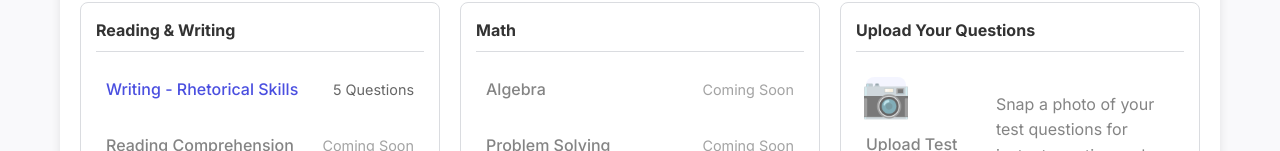
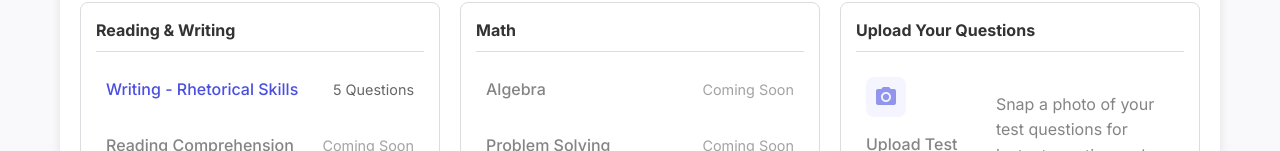
Before and after one commit to maxHolsch/TestBear, a React (Create React App) app: page / in a window 1280 px wide. Both pictures are taken after typing "name@example.com", "Sample123" into the empty fields and a click on the button "Log In". Shown: the part 649-800 px from the top of the page. Built offline with nearby package versions, Linux system fonts and the light colour scheme.

Commit message:
added camera upload3

```diff
--- a/src/pages/DashboardPage.tsx
+++ b/src/pages/DashboardPage.tsx
@@ -127,11 +127,20 @@ const DashboardPage: React.FC = () => {
                     <div className="module-sections">
                       <div className="module-section disabled">
                         <div className="upload-section-content">
-                          <div className="feature-icon camera-icon">📷</div>
-                          <span className="section-name">Upload Test Questions</span>
-                          <span className="section-progress">Coming Soon</span>
+                          <div className="feature-icon camera-icon">
+                            <svg width="24" height="24" viewBox="0 0 24 24" fill="none" xmlns="http://www.w3.org/2000/svg">
+                              <path d="M12 15.2C13.7673 15.2 15.2 13.7673 15.2 12C15.2 10.2327 13.7673 8.8 12 8.8C10.2327 8.8 8.8 10.2327 8.8 12C8.8 13.7673 10.2327 15.2 12 15.2Z" fill="currentColor"/>
+                              <path d="M9 2L7.17 4H4C2.9 4 2 4.9 2 6V18C2 19.1 2.9 20 4 20H20C21.1 20 22 19.1 22 18V6C22 4.9 21.1 4 20 4H16.83L15 2H9ZM12 17C9.24 17 7 14.76 7 12C7 9.24 9.24 7 12 7C14.76 7 17 9.24 17 12C17 14.76 14.76 17 12 17Z" fill="currentColor"/>
+                            </svg>
+                          </div>
+                          <div className="upload-text-container">
+                            <span className="section-name">Upload Test Questions</span>
+                            <span className="section-progress coming-soon-badge">Coming Soon</span>
+                          </div>
                         </div>
-                        <p className="upload-description">Snap a photo of your test questions for instant practice and analysis</p>
+                        <div className="upload-description-container">
+                          <p className="upload-description">Snap a photo of your test questions for instant practice and analysis</p>
+                        </div>
                       </div>
                     </div>
                   </div>
@@ -174,11 +183,20 @@ const DashboardPage: React.FC = () => {
                     <div className="module-sections">
                       <div className="module-section disabled">
                         <div className="upload-section-content">
-                          <div className="feature-icon camera-icon">📷</div>
-                          <span className="section-name">Upload Test Questions</span>
-                          <span className="section-progress">Coming Soon</span>
+                          <div className="feature-icon camera-icon">
+                            <svg width="24" height="24" viewBox="0 0 24 24" fill="none" xmlns="http://www.w3.org/2000/svg">
+                              <path d="M12 15.2C13.7673 15.2 15.2 13.7673 15.2 12C15.2 10.2327 13.7673 8.8 12 8.8C10.2327 8.8 8.8 10.2327 8.8 12C8.8 13.7673 10.2327 15.2 12 15.2Z" fill="currentColor"/>
+                              <path d="M9 2L7.17 4H4C2.9 4 2 4.9 2 6V18C2 19.1 2.9 20 4 20H20C21.1 20 22 19.1 22 18V6C22 4.9 21.1 4 20 4H16.83L15 2H9ZM12 17C9.24 17 7 14.76 7 12C7 9.24 9.24 7 12 7C14.76 7 17 9.24 17 12C17 14.76 14.76 17 12 17Z" fill="currentColor"/>
+                            </svg>
+                          </div>
+                          <div className="upload-text-container">
+                            <span className="section-name">Upload Test Questions</span>
+                            <span className="section-progress coming-soon-badge">Coming Soon</span>
+                          </div>
                         </div>
-                        <p className="upload-description">Snap a photo of your test questions for instant practice and analysis</p>
+                        <div className="upload-description-container">
+                          <p className="upload-description">Snap a photo of your test questions for instant practice and analysis</p>
+                        </div>
                       </div>
                     </div>
                   </div>
```
